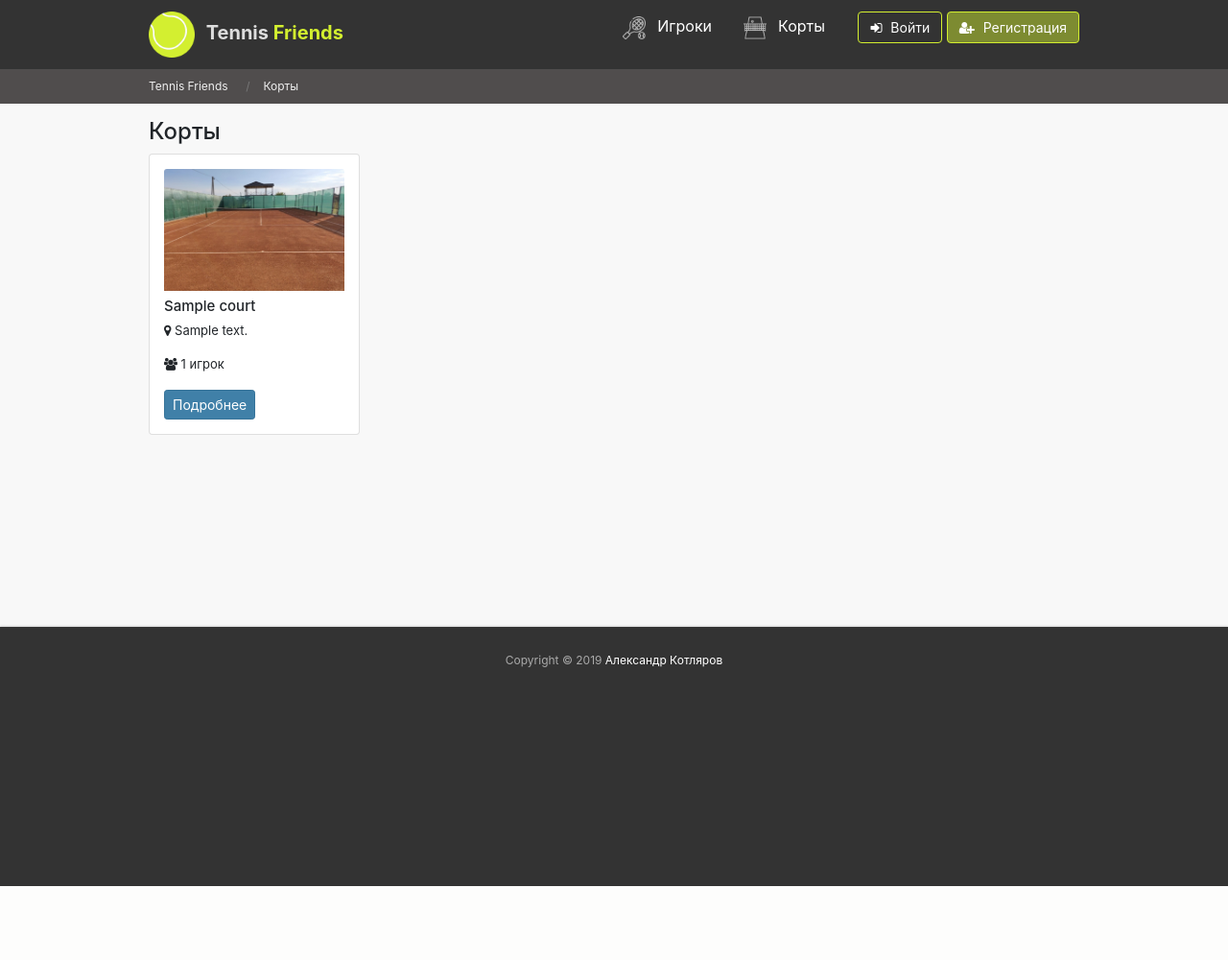
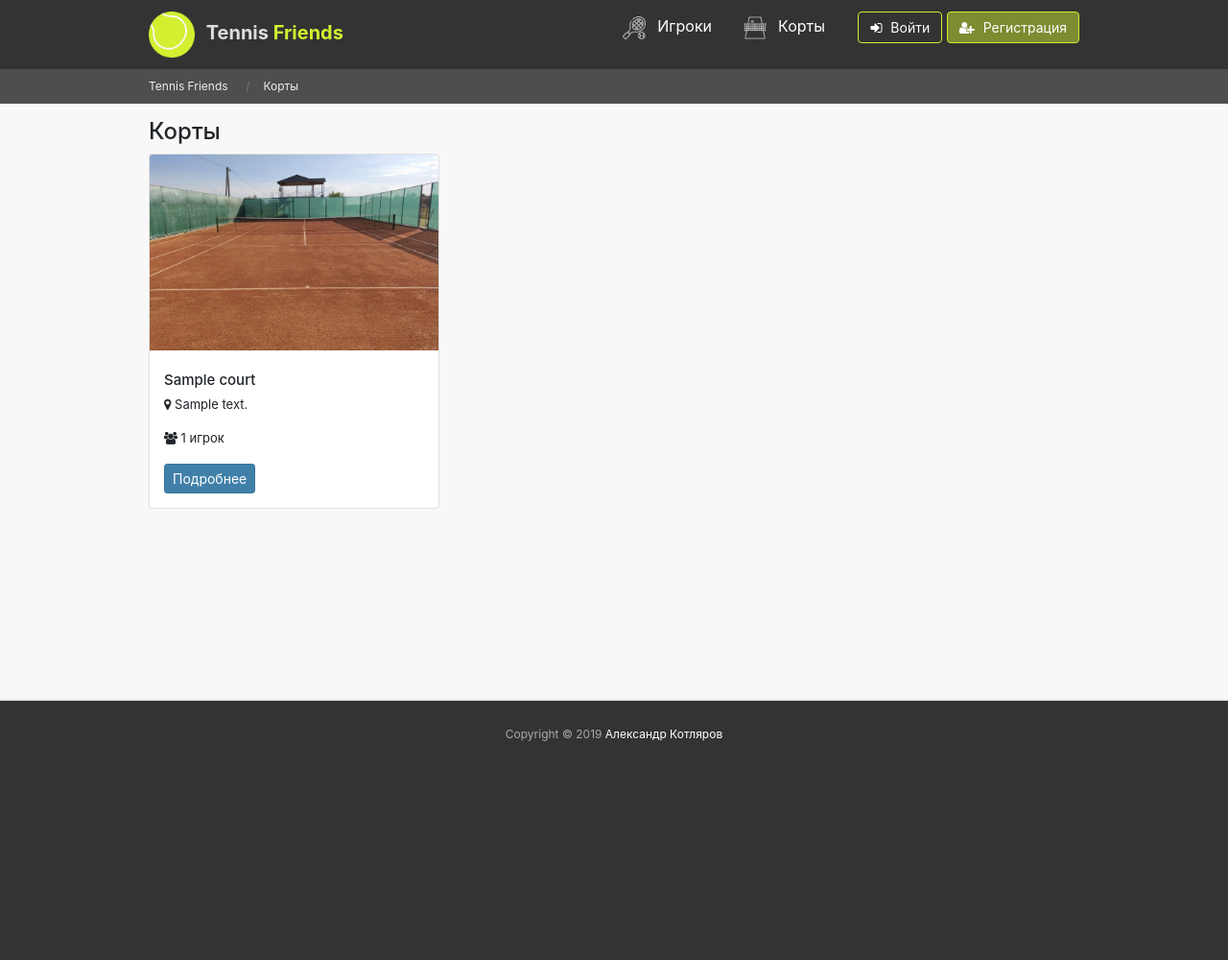
Before and after one commit to AlexKotl/tennis-friends, a Django app: page /courts/ in a window 1280 px wide. Shown: the whole page at 96% size. Before the commit the page ends 923 px from the top, so only its background shows below. Run offline with Django 3.2, Linux system fonts and the light colour scheme; tables that the repository leaves empty hold one stand-in row (values such as "Sample post"); style sheets or scripts are compiled from the project's sources; some libraries are stand-ins or nearby versions.

Commit message:
few layout fixes

```diff
--- a/templates/courts.html
+++ b/templates/courts.html
@@ -10,10 +10,10 @@
     <h1>Корты</h1>
     <div class="courts-list row">
         {% for court in courts %}
-            <div class="col-sm-6 col-md-4 col-lg-3">
+            <div class="col-sm-6 col-md-6 col-lg-4">
                 <div class="player card">
+                    <img class="card-img-top" src="{% static 'images/blank-court.jpg' %}" alt="">
                     <div class="card-body">
-                        <img class="card-img-top" src="{% static 'images/blank-court.jpg' %}" alt="">
                         <h5 class="card-title">{{ court.name }}</h5>
                         <p class="card-text">
                             <i class="fa fa-map-marker"></i>
--- a/templates/registration/login.html
+++ b/templates/registration/login.html
@@ -6,7 +6,9 @@
 
 {% block content %}
     {% if form.errors %}
-        <p>Логин или пароль неправильные.</p>
+        <div class="alert alert-danger">
+            Логин или пароль неправильные.
+        </div>
     {% endif %}
 
     <div class="row" style='padding-top: 100px;'>
```
